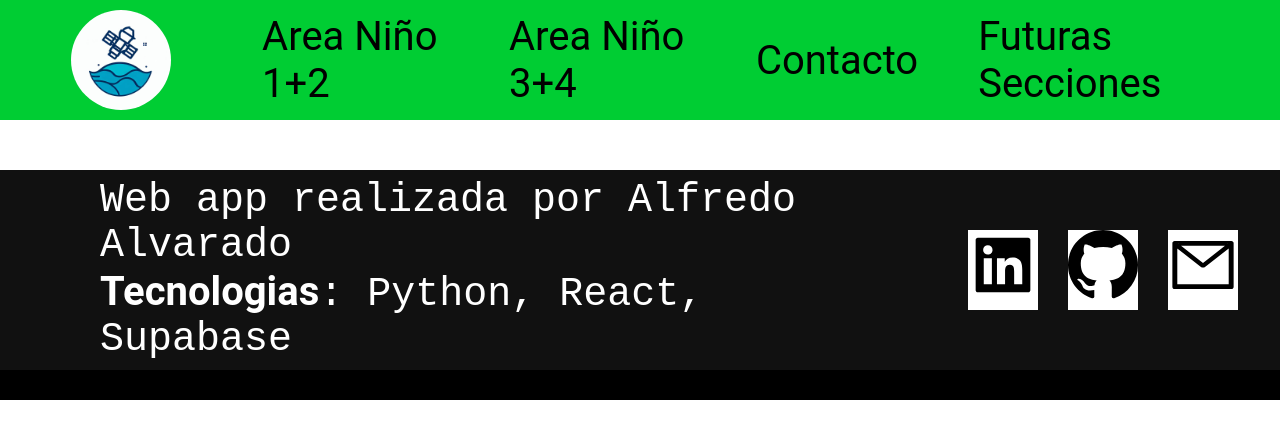
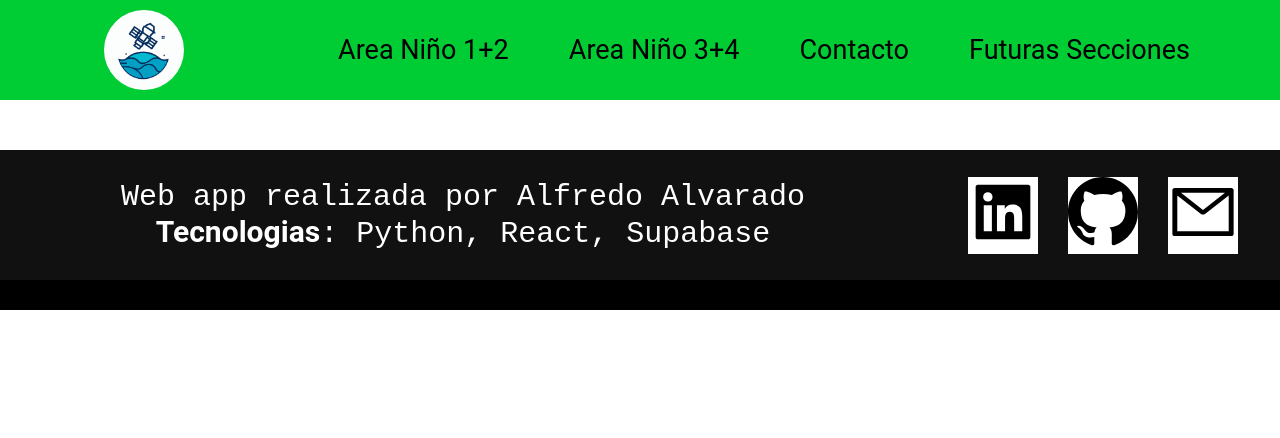
Before and after one commit to Aljes2310/ENSOtiemporeal, a React (Vite) app: page / in a window 1280 px wide. Shown: the top 438 px of the page. Built offline with nearby package versions, Linux system fonts and the light colour scheme; no server answers.

Commit message:
fixing zoom

```diff
--- a/src/components/Areatrescuatro.jsx
+++ b/src/components/Areatrescuatro.jsx
@@ -79,7 +79,7 @@ justify-content: center;
 }
 `
 const Titulo = styled.h1`
-  font-size: 60px;
+  font-size: 50px;
   margin-top: 40px;
   color:black;
   font-family: bold;
@@ -92,8 +92,6 @@ const Titulo = styled.h1`
 
 `
 
-
-
 const CuadroTexto=styled.div`
 display:flex;
 flex-direction:column;
@@ -102,7 +100,7 @@ margin-top: 30px;
 `
 
 const Texto=styled.p`
-    font-size: 30px;
+    font-size: 25px;
   color:black;
   font-family: 'monospace';
   text-align:center;
@@ -120,7 +118,7 @@ flex-direction: row;
 align-items: center;
 justify-content: center;
 gap:100px;
-margin-top: 40px;
+margin-top: 50px;
 @media only screen and (max-width:760px){
   flex-direction: column;
   text-align:center;
@@ -134,15 +132,15 @@ const Columnamapa=styled.div`
 display:flex;
 flex-direction: column;
 align-items: center;
-width: 50%;
+justify-content: center;
 @media only screen and (max-width:760px){
   width: 60%;
   }
 
 `
 const Mapa=styled.img`
-height: 650px;
-width: 900px;
+height: 500px;
+width: 700px;
 margin-top: 20px;
 @media only screen and (max-width:760px){
   height: 250px;
@@ -153,7 +151,7 @@ margin-top: 20px;
 `
 
 const Promedio =styled.p`
-font-size: 40px;
+font-size: 30px;
 margin-top: 30px;
 font-family: monospace;
 @media only screen and (max-width:760px){
@@ -166,6 +164,7 @@ display:flex;
 flex-direction: column;
 align-items: center;
 margin-bottom: 30px;
+justify-content: center;
 @media only screen and (max-width:760px){
   justify-content: center;
   width: 80%;
@@ -183,8 +182,8 @@ gap:50px;
 
 const CuadroLinea=styled.div`
 display:flex;
-height: 600px;
- width:850px;
+height: 450px;
+ width:600px;
  margin-top: 50px;
  @media only screen and (max-width:760px){
   height: 500px;
--- a/src/components/Areaunodos.jsx
+++ b/src/components/Areaunodos.jsx
@@ -75,7 +75,7 @@ justify-content: center;
 }
 `
 const Titulo = styled.h1`
-  font-size: 60px;
+  font-size: 50px;
   margin-top: 40px;
   color:black;
   font-family: bold;
@@ -96,7 +96,7 @@ margin-top: 30px;
 `
 
 const Texto=styled.p`
-    font-size: 30px;
+    font-size: 25px;
   color:black;
   font-family: 'monospace';
   text-align:center;
@@ -126,11 +126,12 @@ const Columnamapa=styled.div`
 display:flex;
 flex-direction: column;
 align-items: center;
+justify-content: center;
 width: 50%;
 `
 const Mapa=styled.img`
-height: 650px;
-width: 900px;
+height: 500px;
+width: 800px;
 @media only screen and (max-width:760px){
   height: 500px;
   width: 450px;
@@ -139,7 +140,7 @@ width: 900px;
 `
 
 const Promedio =styled.p`
-font-size: 40px;
+font-size: 30px;
 margin-top: 30px;
 font-family: monospace;
 @media only screen and (max-width:760px){
@@ -168,8 +169,8 @@ gap:50px;
 
 const CuadroLinea=styled.div`
 display:flex;
-height: 600px;
- width:850px;
+height: 450px;
+ width:650px;
  margin-top: 50px;
  @media only screen and (max-width:760px){
   height: 450px;
--- a/src/components/Footer.jsx
+++ b/src/components/Footer.jsx
@@ -13,7 +13,7 @@ const Section = styled.section`
 const Pie = styled.div`
    bottom:0;
    width:100%;
-   height:200px;   /* Height of the footer */
+   height:130px;   /* Height of the footer */
    background: #111;
    display: flex;
    flex-direction: row;
@@ -39,7 +39,7 @@ const Texto=styled.div`
 
 const Descripcion=styled.p`
 font-family: monospace;
-font-size: 40px;
+font-size: 30px;
 color: white;
 margin-left: 100px;
 @media only screen and (max-width:760px){
--- a/src/components/Navbar.jsx
+++ b/src/components/Navbar.jsx
@@ -18,8 +18,8 @@ const Logosite = styled.div`
 
 `
 const Logo = styled.img`
-height: 100px;
-  width:100px;
+  height: 80px;
+  width:80px;
   background-color: #00cd67;
   border-radius: 50%;
   @media only screen and (max-width:760px) {
--- a/src/components/Navbar.module.css
+++ b/src/components/Navbar.module.css
@@ -14,7 +14,7 @@
   a {
     text-decoration: none;
     color: black;
-    font-size: 40px;
+    font-size: 27px;
   }
 
   /* navbar */
@@ -25,7 +25,7 @@
     justify-content: space-between;
     align-items: center;
     gap: 40px;
-    min-height: 70px;
+    min-height: 80px;
   }
 
 
```
